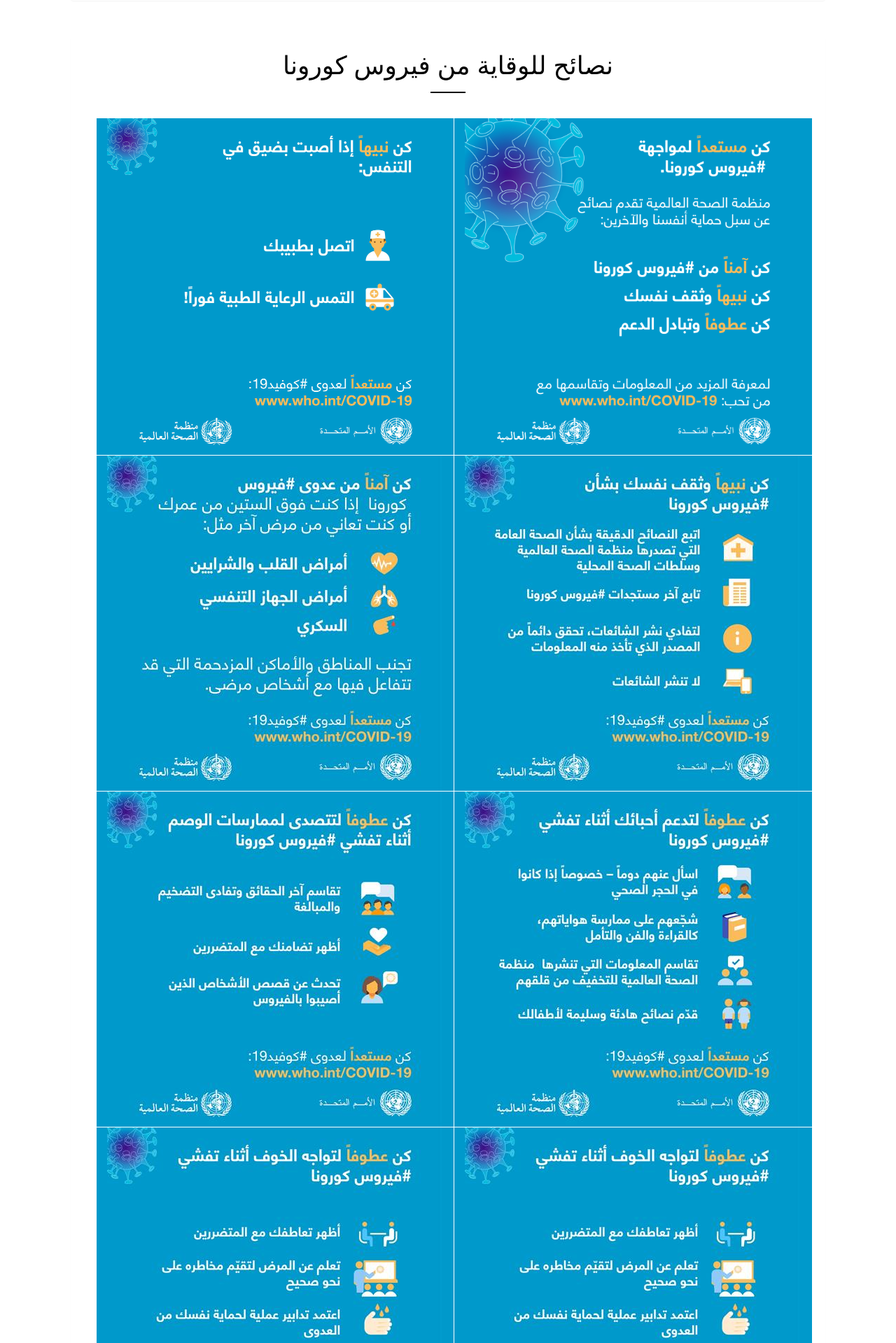
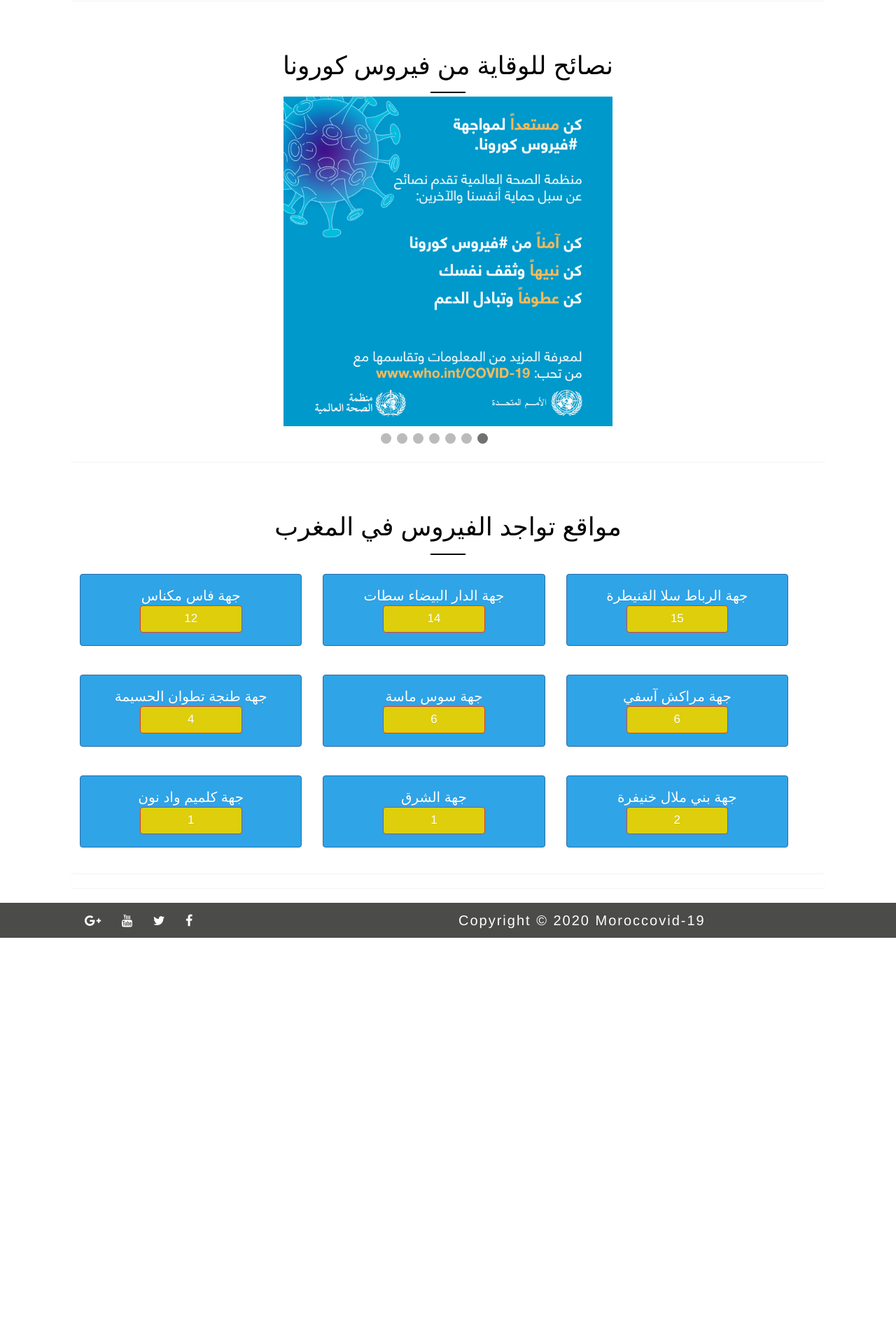
Before and after one commit to moroccanprogrammers/moroccovid-19, a PHP site: page / in a window 1280 px wide. Shown: the part 1505-3424 px from the top of the page at 70% size. After the commit the page ends 2845 px from the top, so only its background shows below. Run offline with PHP 8.4, Linux system fonts and the light colour scheme; some libraries are stand-ins or nearby versions.

Commit message:
add slideshow

```diff
--- a/index.html
+++ b/index.html
@@ -168,48 +168,22 @@
 						<h1 class="wtm">نصائح للوقاية من فيروس كورونا</h1>
 					</div>
 					<div class="panel-body">
-						<div class="row justify-content-center mt-5">
+						<div class="">
 							<div>
-								<div class="row">
-									<a href="#" data-toggle="lightbox" data-gallery="example-gallery"
-										class="col-md-6 link">
-										<img src="./layout/images/img1.jpg" class="img-fluid">
-									</a>
-									<a href="#" data-toggle="lightbox" data-gallery="example-gallery"
-										class="col-md-6 link">
-										<img src="./layout/images/img2.jpg" class="img-fluid">
-									</a>
-
+								<div style="display: flex;justify-content: center;">
+									<img src="./layout/images/img1.jpg" class="img-fluid" id="img">
 								</div>
-								<div class="row">
-									<a href="#" data-toggle="lightbox" data-gallery="example-gallery"
-										class="col-md-6 link">
-										<img src="./layout/images/img3.jpg" class="img-fluid">
-									</a>
-									<a href="#" data-toggle="lightbox" data-gallery="example-gallery"
-										class="col-md-6 link">
-										<img src="./layout/images/img4.jpg" class="img-fluid">
-									</a>
+								<div>
+									<ul class="list">
+										<li class="list__item active__item" data-value="1"></li>
+										<li class="list__item" data-value="2"></li>
+										<li class="list__item" data-value="3"></li>
+										<li class="list__item" data-value="4"></li>
+										<li class="list__item" data-value="5"></li>
+										<li class="list__item" data-value="6"></li>
+										<li class="list__item" data-value="7"></li>
+									</ul>
 								</div>
-								<div class="row">
-									<a href="#" data-toggle="lightbox" data-gallery="example-gallery"
-										class="col-md-6 link">
-										<img src="./layout/images/img5.jpg" class="img-fluid">
-									</a>
-									<a href="#" data-toggle="lightbox" data-gallery="example-gallery"
-										class="col-md-6 link">
-										<img src="./layout/images/img6.jpg" class="img-fluid">
-									</a>
-								</div>
-								<div class="row">
-									<a href="#" class="col-md-6 link">
-										<img src="./layout/images/img7.jpg" class="img-fluid" />
-									</a>
-									<a href="#" class="col-md-6 link">
-										<img src="./layout/images/img7.jpg" class="img-fluid" />
-									</a>
-								</div>
-
 							</div>
 						</div>
 					</div>
@@ -311,7 +285,7 @@
 					</div>
 					<div class="col-sm-6  text-center text-sm-right">
 						<ul class="list-unstyled">
-							<li><a href=""><i class="fa fa-facebook"></i></a></li>
+							<li><a href="#"><i class="fa fa-facebook"></i></a></li>
 							<li><a href="#"><i class="fa fa-twitter"></i></a></li>
 							<li><a href="#"><i class="fa fa-youtube"></i></a></li>
 							<li><a href="#"><i class="fa fa-google-plus"></i></a></li>
@@ -329,8 +303,8 @@
 	<script>
 
 		const api_url = 'https://moroccostats.herokuapp.com/stats/coronavirus/countries/morocco/';
-
-
+		const items = document.getElementsByClassName('list__item');
+		const img = document.getElementById('img');
 		async function getData() {
 
 			const response = await fetch(api_url);
@@ -346,6 +320,20 @@
 		}
 
 		getData();
+		for (let i = 0; i < items.length; i++) {
+			items[i].addEventListener('click', (e) => {
+
+				for (let j = 0; j < items.length; j++) {
+					items[j].className = items[j].className.replace(" active__item", "");
+				}
+
+				let dataValue = e.srcElement.getAttribute("data-value");
+
+				img.src = `./layout/images/img${dataValue}.jpg`;
+				items[dataValue - 1].className += " active__item";
+			});
+		}
+
 	</script>
 
 	<!-- End Script API COVID19API  -->
--- a/layout/css/index.css
+++ b/layout/css/index.css
@@ -22,7 +22,10 @@ body {
     right: 0;
     z-index: 5;
 }
-
+.img-fluid {
+    max-width: 45%;
+    height: auto;
+}
 /* .panel-heading {
 
 	background-color: #2FA4E7 !important;
@@ -108,10 +111,6 @@ body {
 .latest {
 	margin-top: 30px;
 	font-size: 30px;
-}
-
-.link {
-	background: #0099cb;
 }
 
 .row {
@@ -271,3 +270,27 @@ body {
 .corona iframe {
 	width: 100%;
 }
+
+.list {
+	color: black;
+    list-style-type: none;
+    display: flex;
+	justify-content: center;
+	margin-top: 10px;
+}
+
+.list__item{
+	cursor: pointer;
+	height: 15px;
+	width: 15px;
+	margin: 0 2px;
+	background-color: #bbb;
+	border-radius: 50%;
+	display: inline-block;
+	transition: background-color 0.6s ease;
+	margin: 0 4px;
+}
+
+.active__item{
+	background-color: #717171;
+}
```
